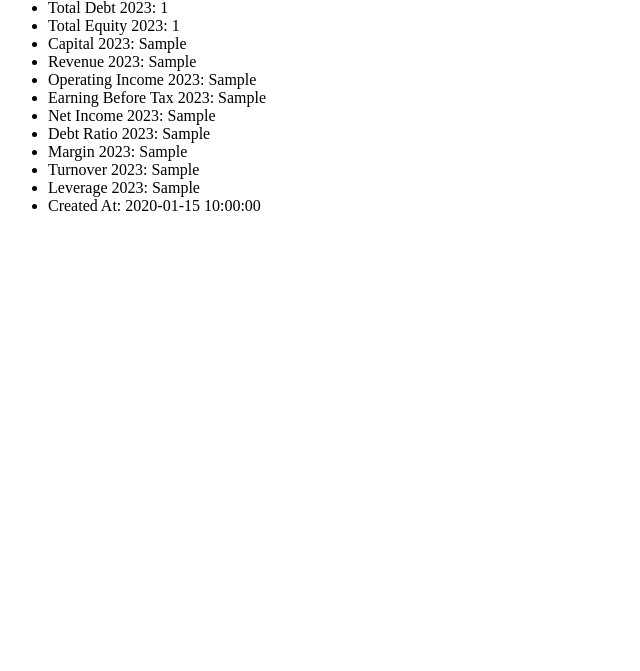
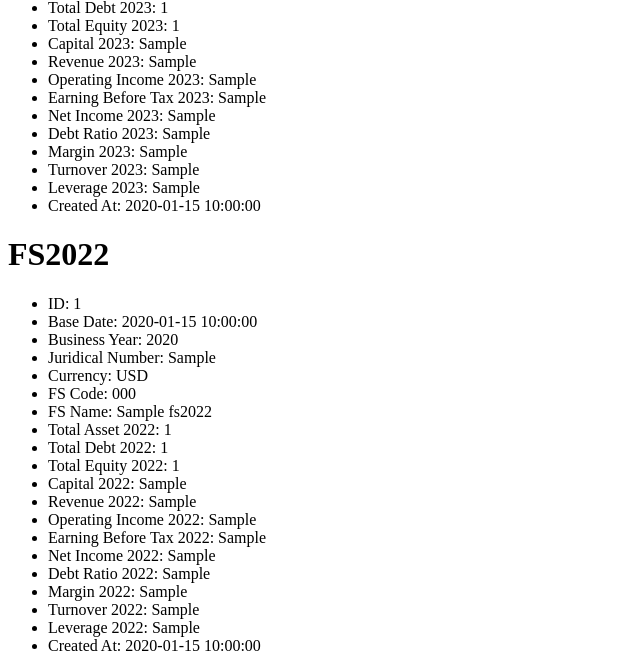
Before and after one commit to BancaKim/langchain-kr, a FastAPI app: template templates/baro_service/baro_template.html in a window 1280 px wide. Shown: the part 611-1282 px from the top of the page, without its empty margins (0-640 px from the left). Before the commit the page ends 822 px from the top, so only its background shows below. Run offline with FastAPI, Linux system fonts and the light colour scheme; the template is opened without the code that fills it: most values are stand-ins (such as "Sample title", 1, 10 or a date in 2020).

Commit message:
one0724 2

```diff
--- a/controllers/baro_controllers.py
+++ b/controllers/baro_controllers.py
@@ -7,7 +7,8 @@ from fastapi.templating import Jinja2Templates
 from sqlalchemy.exc import IntegrityError
 from sqlalchemy import distinct
 from schemas.baro_schemas import CompanyInfoSchema
-from services_def.baro_service import get_autocomplete_suggestions, get_corp_info_code, get_corp_info_jurir_no, get_corp_info_name, get_company_info, get_FS2023
+from services_def.baro_service import get_autocomplete_suggestions, get_corp_info_code, get_corp_info_jurir_no, get_corp_info_name, get_company_info
+from services_def.baro_service import get_FS2023, get_FS2022
 
 
 
@@ -27,10 +28,11 @@ def get_db():
 async def read_company_info(request: Request, jurir_no: str = Query(...), db: Session = Depends(get_db)):
     company_info = get_company_info(db, jurir_no)
     FS2023 = get_FS2023(db, jurir_no)
+    FS2022 = get_FS2022(db, jurir_no)
 
     if not company_info:
         raise HTTPException(status_code=404, detail="Company not found")
-    return templates.TemplateResponse("baro_service/baro_template.html", {"request": request, "company_info": company_info, "fs2023": FS2023})
+    return templates.TemplateResponse("baro_service/baro_template.html", {"request": request, "company_info": company_info, "fs2023": FS2023, "fs2022": FS2022})
 
 
 
--- a/services_def/baro_service.py
+++ b/services_def/baro_service.py
@@ -2,7 +2,7 @@
 from typing import List
 from database import SessionLocal
 from sqlalchemy.orm import Session
-from models.baro_models import CompanyInfo, FS2023
+from models.baro_models import CompanyInfo, FS2023, FS2022
 
 
 def get_company_info(db: Session, jurir_no: str):
@@ -10,6 +10,9 @@ def get_company_info(db: Session, jurir_no: str):
 
 def get_FS2023(db: Session, jurir_no: str):
     return db.query(FS2023).filter(FS2023.jurir_no == jurir_no).first()
+
+def get_FS2022(db: Session, jurir_no: str):
+    return db.query(FS2022).filter(FS2022.jurir_no == jurir_no).first()
 
 
 def get_corp_info_code(corp_code: str):
--- a/templates/baro_service/baro_template.html
+++ b/templates/baro_service/baro_template.html
@@ -56,6 +56,34 @@
     {% else %}
         <p>No FS2023 information found for the given corp code.</p>
     {% endif %}
+
+    <h1>FS2022</h1>
+    {% if fs2022 %}
+        <ul>
+            <li>ID: {{ fs2022.id }}</li>
+            <li>Base Date: {{ fs2022.baseDate }}</li>
+            <li>Business Year: {{ fs2022.bizYear }}</li>
+            <li>Juridical Number: {{ fs2022.jurir_no }}</li>
+            <li>Currency: {{ fs2022.currency }}</li>
+            <li>FS Code: {{ fs2022.fsCode }}</li>
+            <li>FS Name: {{ fs2022.fsName }}</li>
+            <li>Total Asset 2022: {{ fs2022.totalAsset2022 }}</li>
+            <li>Total Debt 2022: {{ fs2022.totalDebt2022 }}</li>
+            <li>Total Equity 2022: {{ fs2022.totalEquity2022 }}</li>
+            <li>Capital 2022: {{ fs2022.capital2022 }}</li>
+            <li>Revenue 2022: {{ fs2022.revenue2022 }}</li>
+            <li>Operating Income 2022: {{ fs2022.operatingIncome2022 }}</li>
+            <li>Earning Before Tax 2022: {{ fs2022.earningBeforeTax2022 }}</li>
+            <li>Net Income 2022: {{ fs2022.netIncome2022 }}</li>
+            <li>Debt Ratio 2022: {{ fs2022.debtRatio2022 }}</li>
+            <li>Margin 2022: {{ fs2022.margin2022 }}</li>
+            <li>Turnover 2022: {{ fs2022.turnover2022 }}</li>
+            <li>Leverage 2022: {{ fs2022.leverage2022 }}</li>
+            <li>Created At: {{ fs2022.created_at }}</li>
+        </ul>
+    {% else %}
+        <p>No FS2022 information found for the given corp code.</p>
+    {% endif %}
 </body>
 </html>
 
```
Also changed, not shown: models/baro_models.py (+24 -0 lines).
